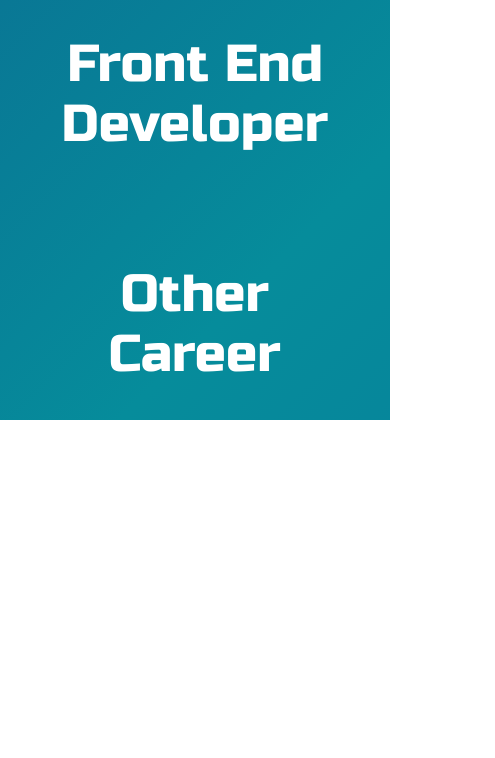
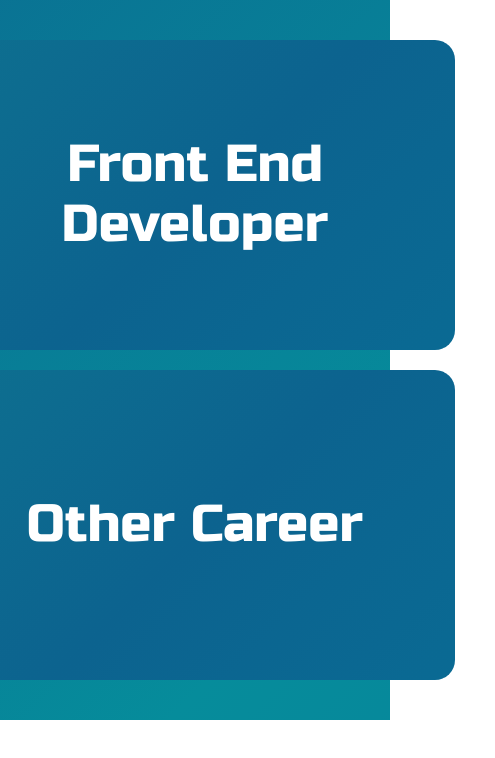
Before and after one commit to goodjam92/my-website, a Next.js app: page /career in a window 390 px wide. Shown: the top 758 px of the page, 495 px wide, since content can reach past the window. Built offline with nearby package versions, Linux system fonts and the light colour scheme.

Commit message:
feat: 반응형 웹 Career 화면에 적용

```diff
--- a/components/career/DeveloperCard.tsx
+++ b/components/career/DeveloperCard.tsx
@@ -1,4 +1,5 @@
 import { CAREER_TEXT } from "@/hooks/TextConstant";
+import { media } from "@/styles/media";
 import styled from "styled-components";
 
 export default function DeveloperCard() {
@@ -21,10 +22,16 @@ const DeveloperBackCard = styled.div`
   display: flex;
   flex-direction: column;
   justify-content: center;
+  ${media.medium`
+  padding:2rem;
+`}
 `;
 
 const Company = styled.h2`
   font-size: 2.8rem;
+  ${media.medium`
+  font-size: 2.4rem;
+`}
 `;
 
 const Period = styled.h2`
@@ -32,6 +39,12 @@ const Period = styled.h2`
   margin-top: 1.2rem;
   margin-bottom: 0.8rem;
   font-weight: 300;
+  ${media.medium`
+  font-size: 1.8rem;
+`}
+  ${media.small`
+  font-size: 1.6rem;
+`}
 `;
 
 const Work = styled.h2`
@@ -39,4 +52,10 @@ const Work = styled.h2`
   margin-top: 2rem;
   font-weight: 400;
   white-space: pre-line;
+  ${media.medium`
+  font-size: 1.8rem;
+`}
+  ${media.small`
+  font-size: 1.6rem;
+`}
 `;
--- a/components/career/OtherCareerCard.tsx
+++ b/components/career/OtherCareerCard.tsx
@@ -1,4 +1,5 @@
 import { OTHER_CAREER_TEXT } from "@/hooks/TextConstant";
+import { media } from "@/styles/media";
 import styled from "styled-components";
 
 export default function OtherCareerCard() {
@@ -30,6 +31,10 @@ const OtherBackCard = styled.div`
   display: flex;
   flex-direction: column;
   justify-content: center;
+  ${media.medium`
+  padding: 2rem;
+  gap: 1rem;
+`}
 `;
 
 const OtherBackInfo = styled.div`
@@ -42,6 +47,9 @@ const OtherBackInfo = styled.div`
 
 const Company = styled.h2`
   font-size: 2.4rem;
+  ${media.medium`
+  font-size: 2rem;
+`}
 `;
 
 const Period = styled.h2`
@@ -49,10 +57,16 @@ const Period = styled.h2`
   margin-top: 0.8rem;
   margin-bottom: 0.8rem;
   font-weight: 300;
+  ${media.medium`
+  font-size: 1.6rem;
+`}
 `;
 
 const Work = styled.h2`
   font-size: 2rem;
   margin-top: 1rem;
   font-weight: 400;
+  ${media.medium`
+  font-size: 1.6rem;
+`}
 `;
--- a/components/common/commonStyle.ts
+++ b/components/common/commonStyle.ts
@@ -36,6 +36,7 @@ export const FlexBox = styled.div`
   display: flex;
   align-items: center;
   transition: all 0.5s;
+
   ${media.medium`
   flex-direction: column;
 `}
--- a/pages/career.tsx
+++ b/pages/career.tsx
@@ -3,6 +3,7 @@ import { backgroundAnimate } from "@/components/animation/animation";
 import DeveloperCard from "@/components/career/DeveloperCard";
 import { ContentBox, FlexBox } from "@/components/common/commonStyle";
 import OtherCareerCard from "@/components/career/OtherCareerCard";
+import { media } from "@/styles/media";
 
 export default function Career() {
   const onClickedCareerButton = (event: any) => {
@@ -16,7 +17,7 @@ export default function Career() {
 
   return (
     <CareerWrap>
-      <ContentBox>
+      <CareerContentBox>
         <CareerFlexBox>
           <CareerCard onClick={onClickedCareerButton}>
             <InfoFrontCard>
@@ -38,7 +39,7 @@ export default function Career() {
             </InfoBackCard>
           </CareerCard>
         </CareerFlexBox>
-      </ContentBox>
+      </CareerContentBox>
     </CareerWrap>
   );
 }
@@ -54,11 +55,44 @@ const CareerWrap = styled.section`
   animation: ${backgroundAnimate} 20s ease infinite;
 `;
 
-const CareerFlexBox = styled(FlexBox)`
-  min-width: 100%;
+const CareerContentBox = styled.div`
+  min-width: 120rem;
+  height: 100%;
+  margin-left: 10rem;
+  margin-right: 2rem;
+  padding: 4rem;
+  box-sizing: border-box;
+  transition: all 0.5s;
+  ${media.large`
+  min-width: 108rem;
+  margin: 0;
+`}
+  ${media.medium`
+  min-width: 68rem;
+  margin: 0;
+`}
+  ${media.small`
+  min-width: 60rem;
+  margin: 0;
+`}
+`;
+
+const CareerFlexBox = styled.div`
+  display: flex;
+  align-items: center;
+  transition: all 0.5s;
+  width: 100%;
   height: 42rem;
   perspective: 1000px;
   gap: 4rem;
+
+  ${media.large`
+  gap: 2rem;
+  `}
+  ${media.medium`
+  flex-direction: column;
+  min-height: 64rem;
+  `}
 `;
 
 const CareerCard = styled.div`
```
